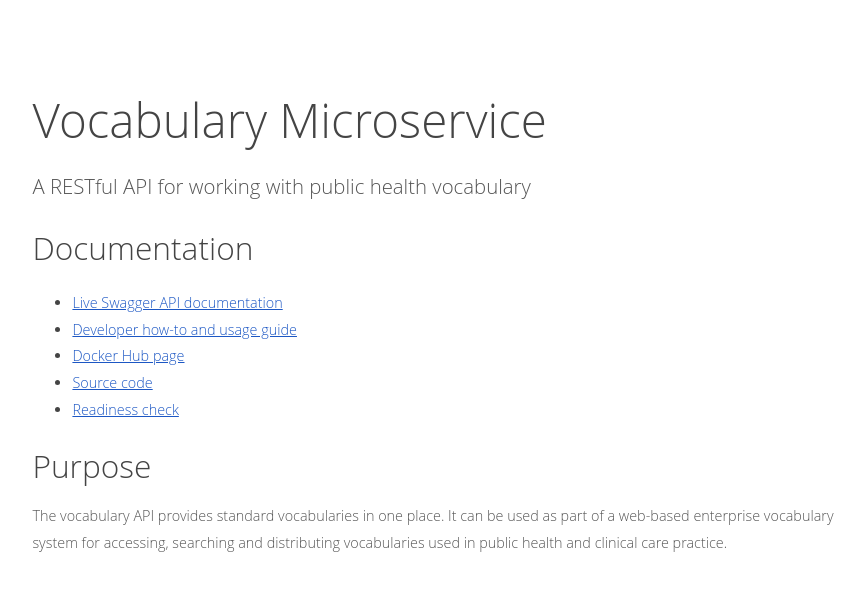
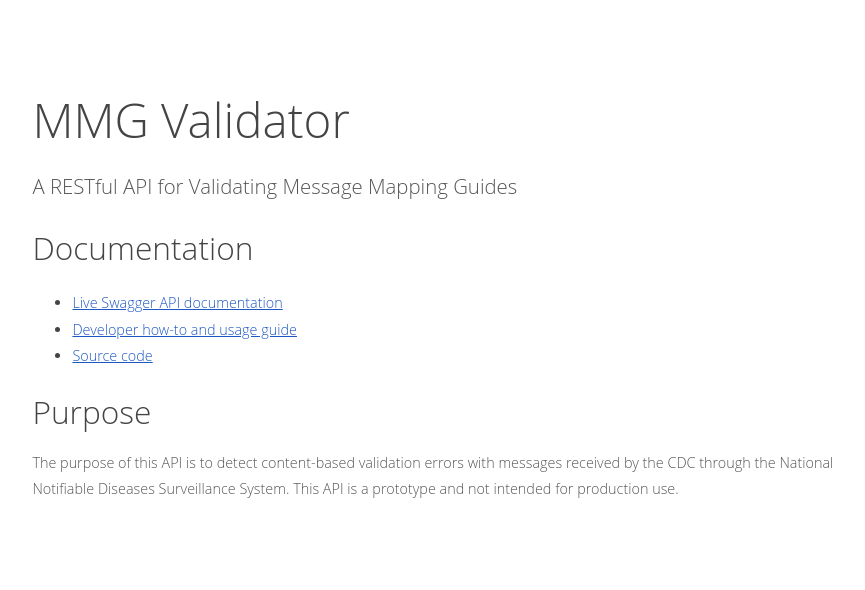
Before and after one commit to erik1066/mmg-validator-api, a plain HTML site: page src/wwwroot/index.html in a window 1280 px wide. Shown: the whole page, without its empty margins (190-1055 px from the left). Drawn offline with Linux system fonts and the light colour scheme.

Commit message:
Edited reference links and text on index

```diff
--- a/src/wwwroot/index.html
+++ b/src/wwwroot/index.html
@@ -35,9 +35,9 @@
 <body>
   <div class="wrapper">
     <header>
-      <h1>Vocabulary Microservice</h1>
+      <h1>MMG Validator</h1>
       <p><span class="subtitle">
-        A RESTful API for working with public health vocabulary
+    A RESTful API for Validating Message Mapping Guides
 </span></p>
     </header>
     <section>
@@ -46,16 +46,16 @@
         <p>
             <ul>
                 <li><a href="/swagger/">Live Swagger API documentation</a></li>
-            <li><a href="https://github.com/erik1066/vocabulary-api/blob/master/docs/README.md" target="_blank">Developer how-to and usage guide</a></li>
-            <li><a href="https://hub.docker.com/r/biohazard501/vocabulary-api" target="_blank">Docker Hub page</a></li>
-            <li><a href="https://github.com/erik1066/vocabulary-api" target="_blank">Source code</a></li>
-            <li><a href="/health/ready">Readiness check</a></li>
+                <li><a href="https://github.com/Kodeistan/mmg-validator-api/blob/master/README.md" target="_blank">Developer how-to and usage guide</a></li>
+                <!--<li><a href="https://hub.docker.com/r/kodeistan/mmg-validator-api" target="_blank">Docker Hub page</a></li>-->
+                <li><a href="https://github.com/Kodeistan/mmg-validator-api" target="_blank">Source code</a></li>
+                <!--<li><a href="/health/ready">Readiness check</a></li>-->
             </ul>
             </p>
 
           <h2>Purpose</h2>
           <p>
-          The vocabulary API provides standard vocabularies in one place. It can be used as part of a web-based enterprise vocabulary system for accessing, searching and distributing vocabularies used in public health and clinical care practice.
+              The purpose of this API is to detect content-based validation errors with messages received by the CDC through the National Notifiable Diseases Surveillance System. This API is a prototype and not intended for production use.
           </p>
 
         </section>
```
Lines whose indentation alone changed are shown as unchanged.
